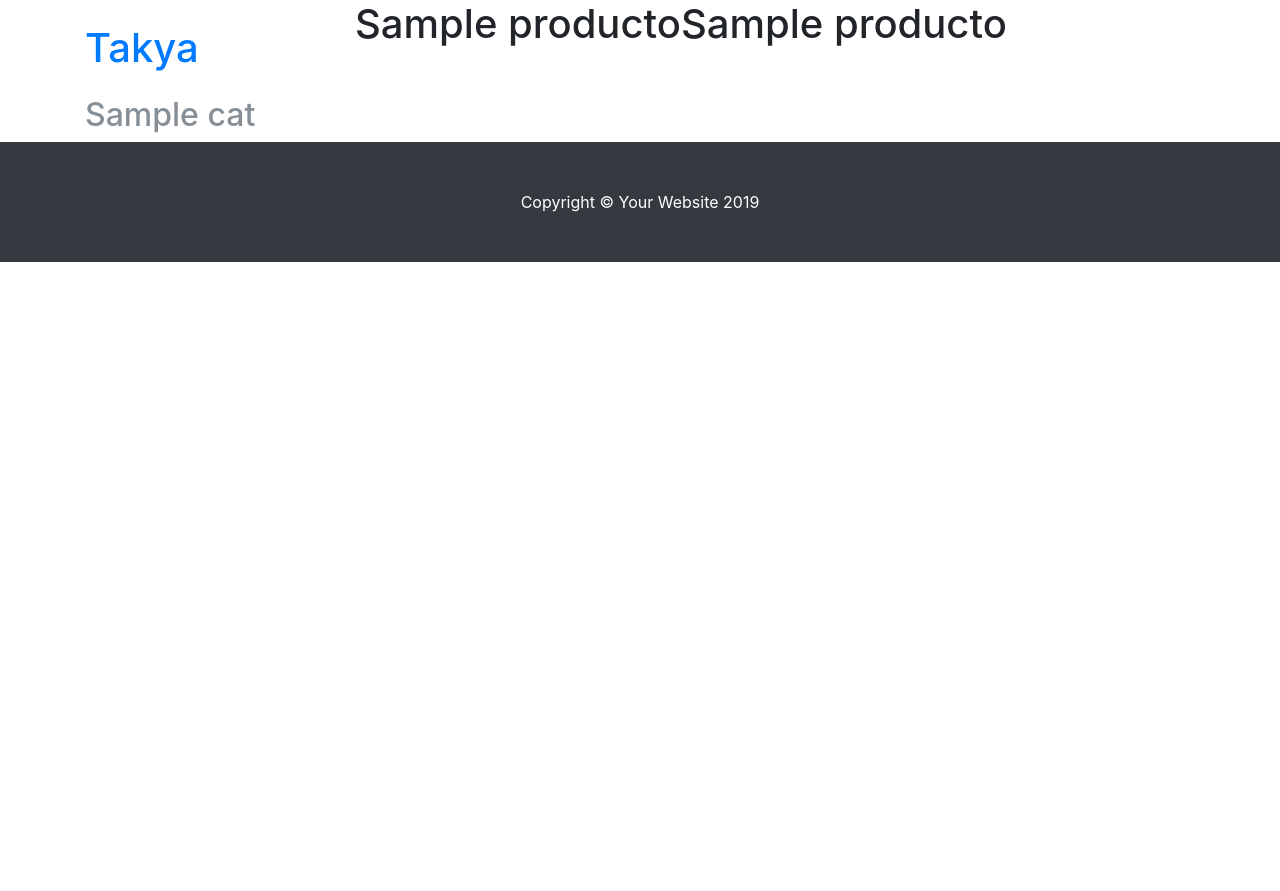
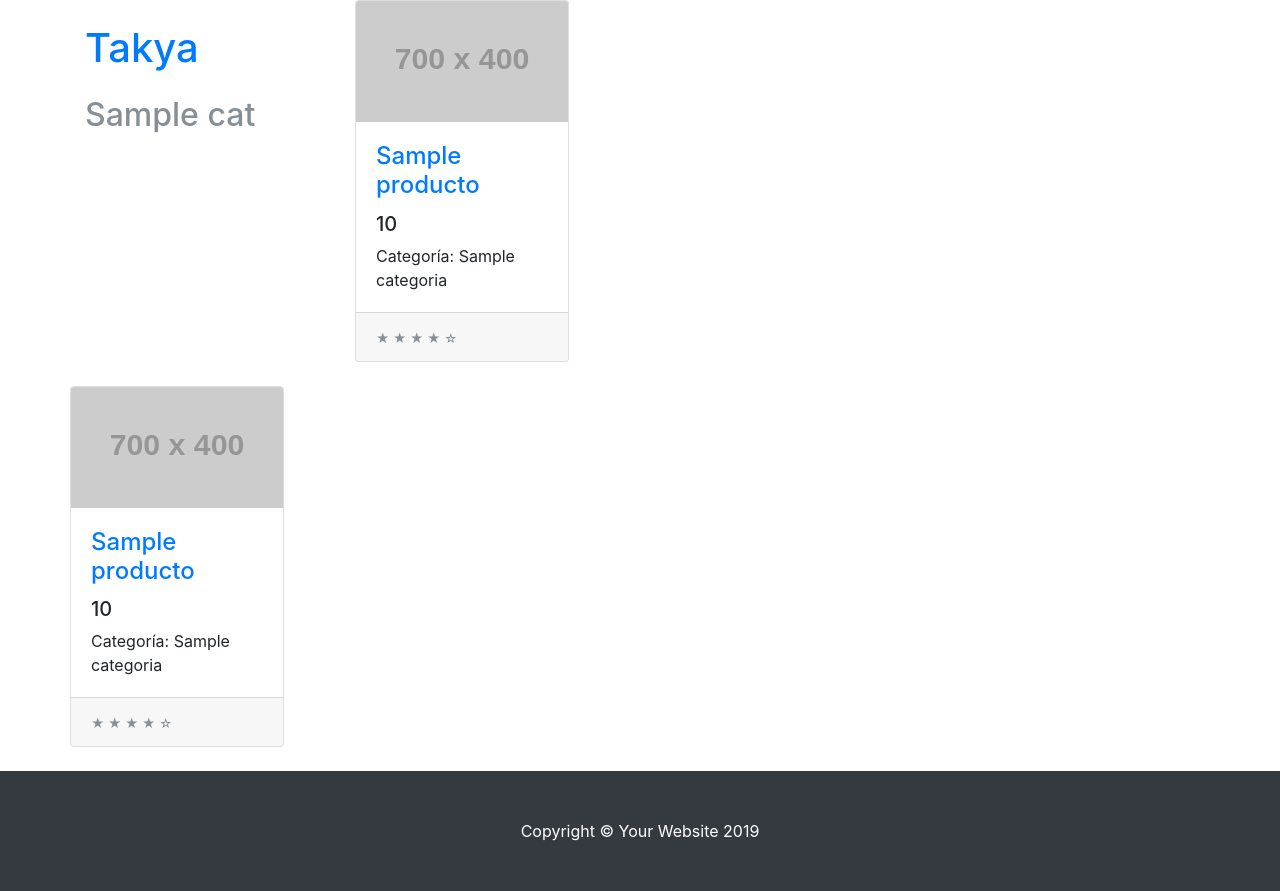
Before and after one commit to youlserf/lab06-django-, a Django app: template tienda/templates/tienda/producto.html in a window 1280 px wide. Shown: the part 56-947 px from the top of the page. Before the commit the page ends 318 px from the top, so only its background shows below. Run offline with Django 4.2, Linux system fonts and the light colour scheme; the template is opened without the code that fills it: most values are stand-ins (such as "Sample title", 1, 10 or a date in 2020); grey boxes labelled with a size stand in for pictures from a placeholder-image service; some libraries are stand-ins or nearby versions.

Commit message:
second commit

```diff
--- a/tienda/templates/tienda/producto.html
+++ b/tienda/templates/tienda/producto.html
@@ -3,7 +3,6 @@
  <!-- Page Content -->
  <!-- Page Content -->
  <div class="container">
-
   <div class="row">
 
     <div class="col-lg-3">
@@ -21,15 +20,43 @@
 {% if categoria.id == categoria.id %}
 
     <div class="row">
-      {% for producto in categoria.producto_set.all%}
-      <div class="col-12">
-        <h1>{{ producto.nombre}}</h1>
+    {% for producto in categoria.producto_set.all%}
+    <div class="col-lg-4 col-md-6 mb-4">
+      <div class="card h-100">
+        <a href="">
+          <img class="card-img-top" src="http://placehold.it/700x400" alt=""></a>
+        <div class="card-body">
+          <h4 class="card-title">
+            <a href="">{{ producto.nombre }}</a>
+          </h4>
+          <h5>{{ producto.precio }}</h5>
+          <p class="card-text">Categoría: {{ producto.categoria.nombre }}</p>
+        </div>
+        <div class="card-footer">
+          <small class="text-muted">&#9733; &#9733; &#9733; &#9733; &#9734;</small>
+        </div>
       </div>
-      {% endfor %}
     </div>
-
+    {%  endfor %}
+    </div>
 {% endif %}
 
-<h1>{{ productos.nombre}}</h1>
-
+<div class="row">
+  <div class="col-lg-4 col-md-6 mb-4">
+    <div class="card h-100">
+      <a href="">
+        <img class="card-img-top" src="http://placehold.it/700x400" alt=""></a>
+      <div class="card-body">
+        <h4 class="card-title">
+          <a href="">{{ productos.nombre }}</a>
+        </h4>
+        <h5>{{ productos.precio }}</h5>
+        <p class="card-text">Categoría: {{ productos.categoria.nombre }}</p>
+      </div>
+      <div class="card-footer">
+        <small class="text-muted">&#9733; &#9733; &#9733; &#9733; &#9734;</small>
+      </div>
+    </div>
+  </div>
+</div>
 {% endblock %}
```
